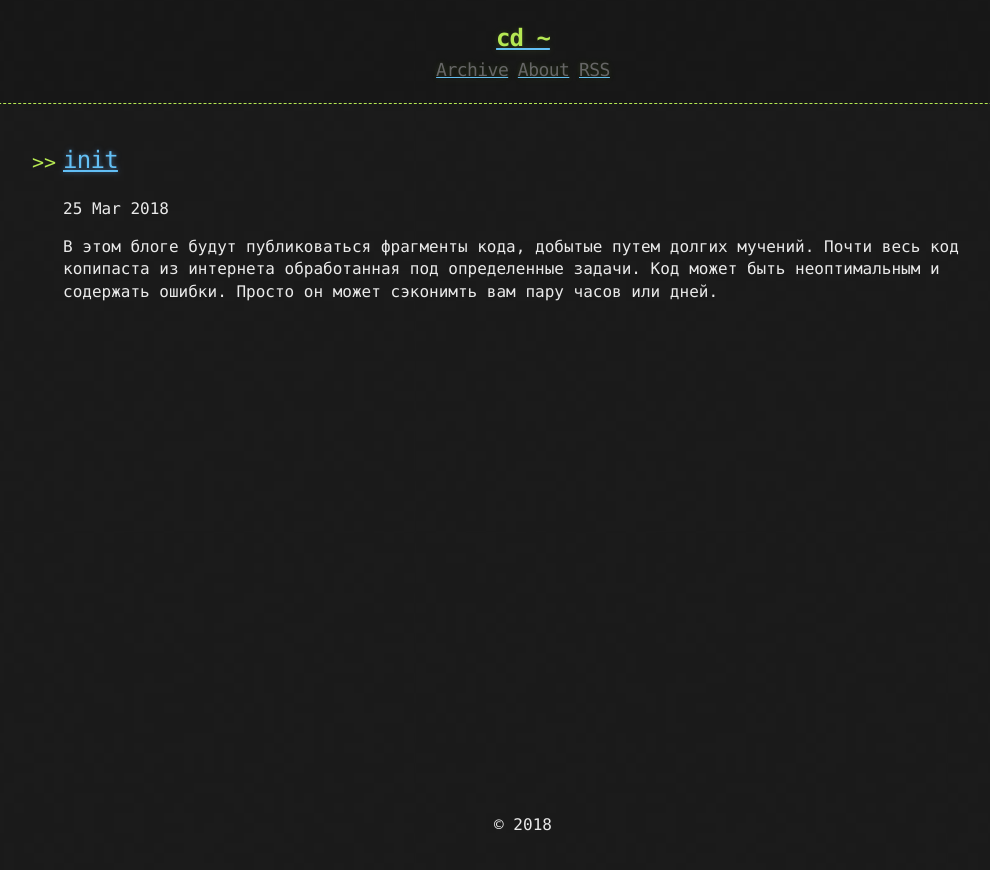
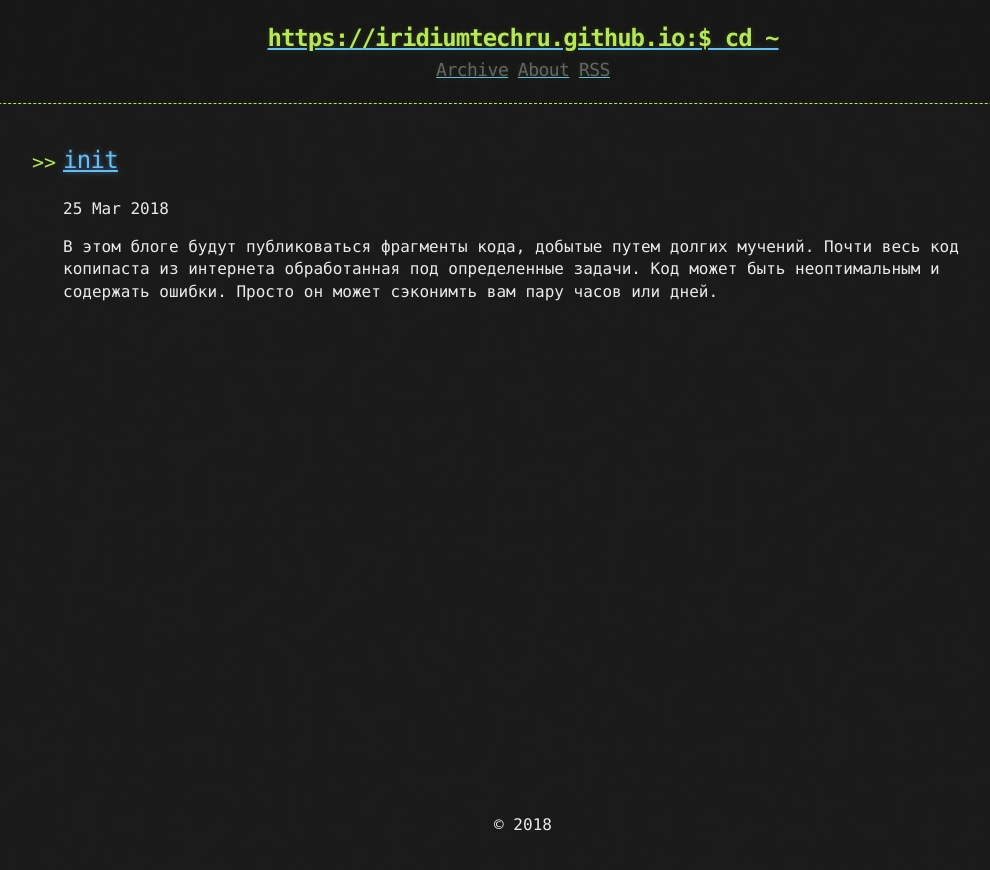
Before and after one commit to iridiumtechru/iridiumtechru.github.io, a Jekyll site: the page built from index.md, in a window 1280 px wide. Shown: the top 870 px of the page, without its empty margins (117-1107 px from the left). Built offline with Jekyll 4.4.1, drawn with Linux system fonts in a browser that asks for light colours; the list of posts is cut into pages by our own code.

Commit message:
1. README 2.post.excerpt 3. 2 first posts

```diff
--- a/_includes/header.html
+++ b/_includes/header.html
@@ -2,7 +2,7 @@
   <div>
     <a href="{{ "/" | prepend: site.baseurl | replace: '//', '/' }}">
     {% assign owner_first_name = site.owner | split: " " %}
-    <h1>{{ owner_first_name[0] | downcase }}cd ~</h1>
+    <h1>{{ owner_first_name[0] | downcase }} {{site.url}}:$ cd ~</h1>
     </a>
     <div class="header-links">
       {% include links.html %}
--- a/_layouts/post.html
+++ b/_layouts/post.html
@@ -5,5 +5,7 @@
 <article>
   <h2>{{ page.title }}</h2>
   <time datetime="{{ page.date | date_to_xmlschema }}" class="by-line">{{ page.date | date_to_string }}</time>
+
   {{ content }}
+
 </article>
--- a/index.html
+++ b/index.html
@@ -6,7 +6,7 @@
       <li>
           <h2><a href="{{ post.url | prepend: site.baseurl | replace: '//', '/' }}">{{ post.title }}</a></h2>
           <time datetime="{{ post.date | date_to_xmlschema }}">{{ post.date | date_to_string }}</time>
-          <p>{{ post.content | strip_html | truncatewords:50 }}</p>
+          <p>{{ post.excerpt | strip_html | truncatewords:50 }}</p>
       </li>
     {% endfor %}
 </ul>
```
Also changed, not shown: README.md.
